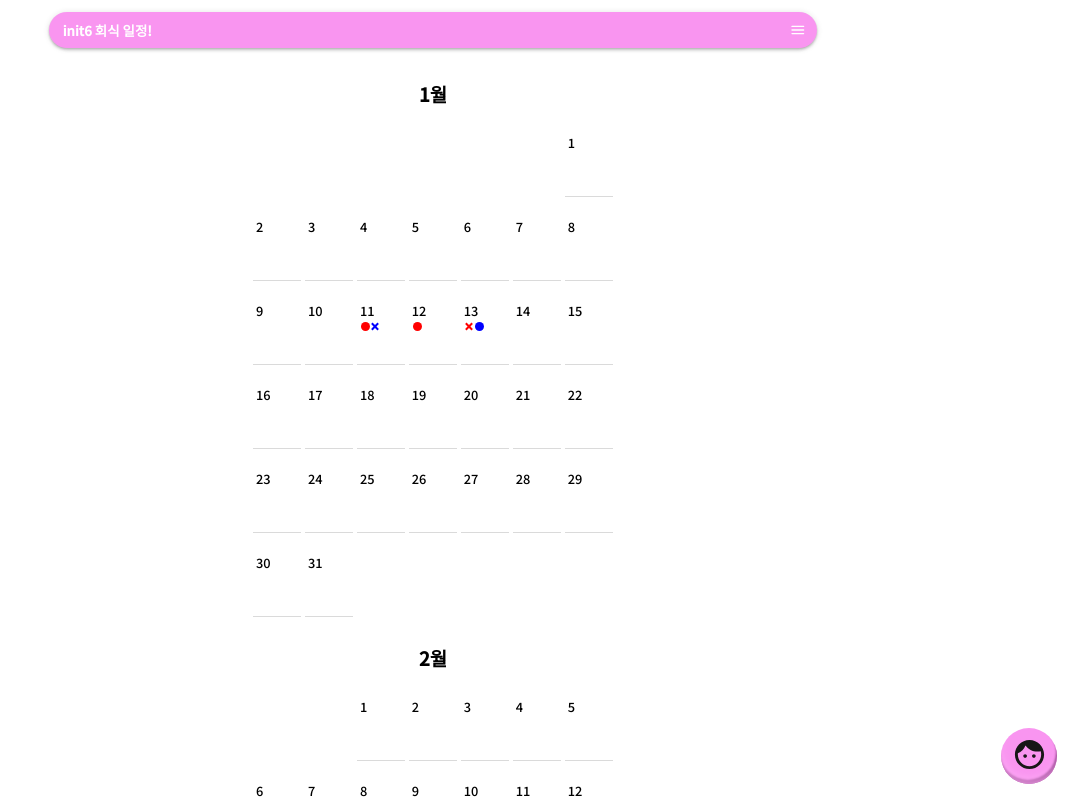
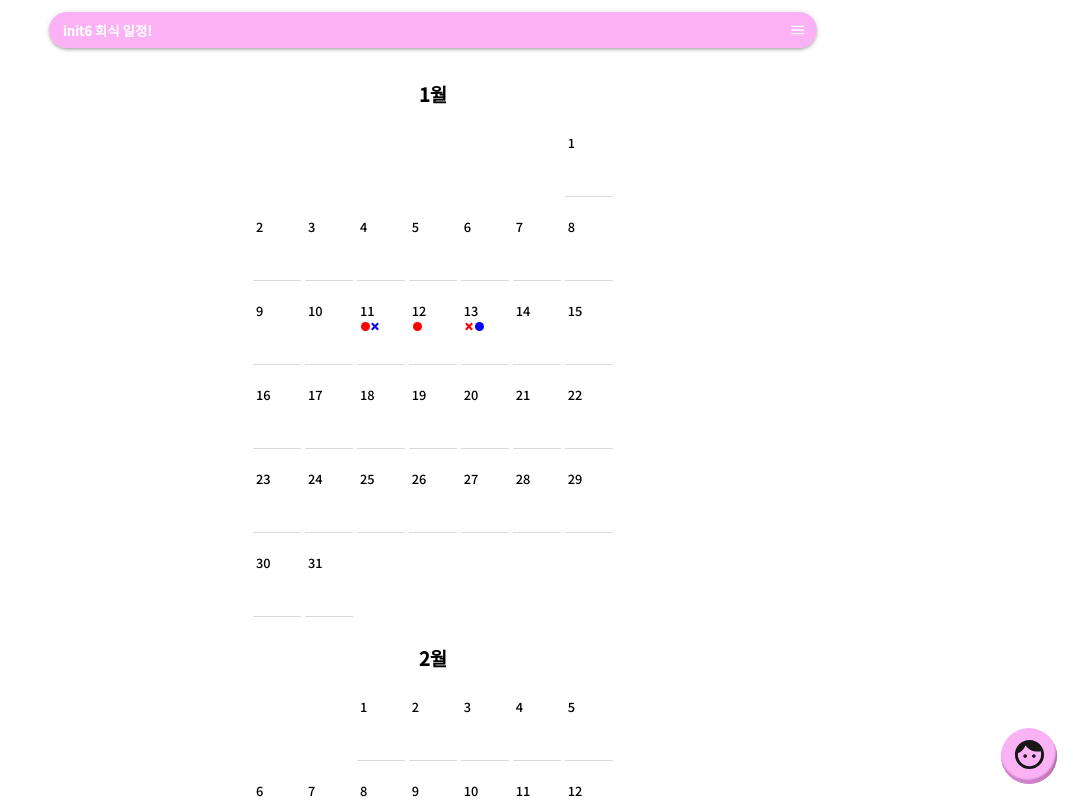
Before and after one commit to rkskekzzz/timong, a React (Create React App) app in the folder frontend/: page / in a window 1280 px wide. Shown: the top 800 px of the page, without its empty margins (207-1280 px from the left). Built offline with nearby package versions, Linux system fonts and the light colour scheme.

Commit message:
Feat : 테마 색깔 통일

```diff
--- a/frontend/src/Components/Header/Header.styled.ts
+++ b/frontend/src/Components/Header/Header.styled.ts
@@ -2,7 +2,6 @@ import styled from 'styled-components';
 
 const Header = styled.div<{ isPinned: boolean; bgcolor: string }>`
   position: fixed;
-  // z-index: 0;
   top: 0;
   left: auto;
   right: 0;
@@ -19,7 +18,7 @@ const Header = styled.div<{ isPinned: boolean; bgcolor: string }>`
         transition: transform 250ms linear 0ms, border-radius 250ms, background 250ms;
         transform: scale(0.6);
         border-radius: 50px;
-        background: #f995f0;
+        background: #f995f0b8;
       `;
     else
       return `
--- a/frontend/src/Components/Users/Users.styled.tsx
+++ b/frontend/src/Components/Users/Users.styled.tsx
@@ -32,7 +32,7 @@ const DialButton = styled.button<{ isShow: boolean }>`
   right: 16px;
   width: 56px;
   height: 56px;
-  background: #f995f0;
+  background: #f995f0b8;
   border-radius: 50%;
   border: 0px solid black;
   ${(props) => {
--- a/frontend/src/theme.ts
+++ b/frontend/src/theme.ts
@@ -17,7 +17,7 @@ export const themes = {
     backDropHeader: '#000000dd',
     foreground: '#dadada',
     iconSmall: '#f2f2f2',
-    icon: 'white',
+    icon: '#ffffff',
     foregroundSwitch: '#fafafadf',
     backgroundSwitch: '#212121df',
     foregroundAddButton: '#000000',
```
